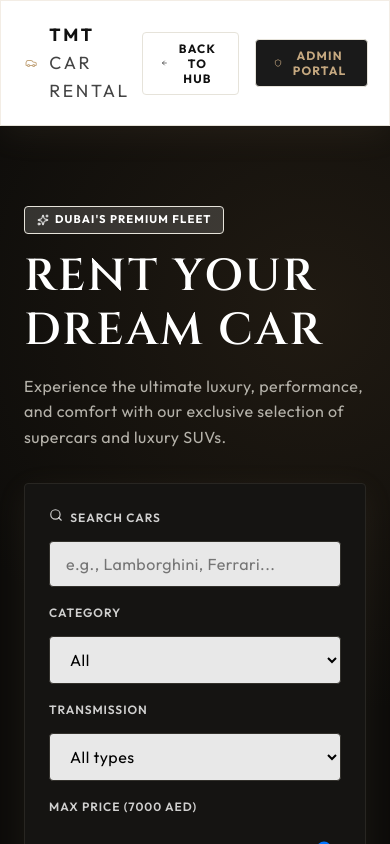
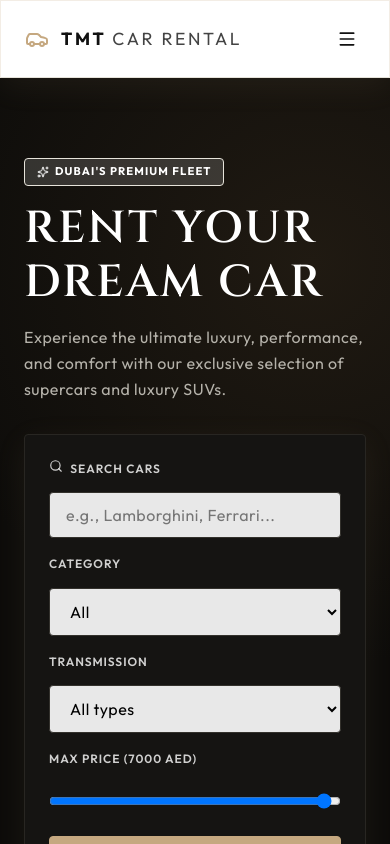
Before and after one commit to sheikhabuzar01/tmt-car-rentals, a React (Vite) app: page / in a window 390 px wide. Both pictures are taken after a click on the button "OPEN BOOKING PORTAL". Shown: the top 844 px of the page. Built offline with nearby package versions, Linux system fonts and the light colour scheme.

Commit message:
Add responsive header with hamburger menu for mobile

```diff
--- a/src/App.tsx
+++ b/src/App.tsx
@@ -1,7 +1,7 @@
 import { useState, useEffect } from 'react';
 import {
   Car as CarIcon, Shield, User, Key, ArrowLeft,
-  AlertCircle, Info, Sparkles, Check, X
+  AlertCircle, Info, Sparkles, Check, X, Menu
 } from 'lucide-react';
 import type { Car, Booking } from './utils/mockData';
 import { INITIAL_CARS, INITIAL_BOOKINGS } from './utils/mockData';
@@ -18,6 +18,7 @@ interface ToastMessage {
 export default function App() {
   // Portal routing state: 'selector' | 'customer' | 'owner'
   const [portal, setPortal] = useState<'selector' | 'customer' | 'owner'>('selector');
+  const [isMobileMenuOpen, setIsMobileMenuOpen] = useState(false);
 
   // State for inventory & bookings
   const [cars, setCars] = useState<Car[]>([]);
@@ -30,6 +31,11 @@ export default function App() {
 
   // Toast notifications state
   const [toasts, setToasts] = useState<ToastMessage[]>([]);
+
+  const handleSwitchPortal = (targetPortal: 'selector' | 'customer' | 'owner') => {
+    setPortal(targetPortal);
+    setIsMobileMenuOpen(false);
+  };
 
   // 1. Initial State Loading & Synchronization with LocalStorage
   useEffect(() => {
@@ -227,17 +233,25 @@ export default function App() {
 
       {/* Dynamic Navigation Header (for active portals, not the initial role selector) */}
       {portal !== 'selector' && (
-        <header className="portal-header glass-panel">
+        <header className="portal-header glass-panel" style={{ position: 'relative' }}>
           <div className="container header-flex">
-            <div className="logo-container" onClick={() => setPortal('selector')} style={{ cursor: 'pointer' }}>
+            <div className="logo-container" onClick={() => handleSwitchPortal('selector')} style={{ cursor: 'pointer' }}>
               <CarIcon className="logo-icon" size={24} />
               <span>TMT <span style={{ color: 'var(--text-secondary)', fontWeight: 400 }}>Car Rental</span></span>
             </div>
 
-            <div className="header-actions">
+            <button
+              className="hamburger-btn"
+              onClick={() => setIsMobileMenuOpen(!isMobileMenuOpen)}
+              aria-label="Toggle navigation"
+            >
+              {isMobileMenuOpen ? <X size={20} /> : <Menu size={20} />}
+            </button>
+
+            <div className="header-actions desktop-only">
               <button
                 className="btn btn-secondary switch-portal-btn"
-                onClick={() => setPortal('selector')}
+                onClick={() => handleSwitchPortal('selector')}
               >
                 <ArrowLeft size={14} /> Back to Hub
               </button>
@@ -246,7 +260,7 @@ export default function App() {
                 <button
                   className="btn btn-primary switch-portal-btn"
                   onClick={() => {
-                    setPortal('owner');
+                    handleSwitchPortal('owner');
                     showToast('Admin Portal cleared.', 'success');
                   }}
                   style={{ background: 'var(--secondary)', color: 'var(--primary)', border: '1px solid var(--border)' }}
@@ -256,13 +270,46 @@ export default function App() {
               ) : (
                 <button
                   className="btn btn-primary switch-portal-btn"
-                  onClick={() => setPortal('customer')}
+                  onClick={() => handleSwitchPortal('customer')}
                 >
                   <User size={14} /> Customer View
                 </button>
               )}
             </div>
           </div>
+
+          {/* Mobile dropdown menu */}
+          {isMobileMenuOpen && (
+            <div className="mobile-nav-menu glass-panel fade-in">
+              <button
+                className="btn btn-secondary mobile-nav-btn"
+                onClick={() => handleSwitchPortal('selector')}
+              >
+                <ArrowLeft size={14} /> Back to Hub
+              </button>
+
+              {portal === 'customer' ? (
+                <button
+                  className="btn btn-primary mobile-nav-btn"
+                  onClick={() => {
+                    handleSwitchPortal('owner');
+                    showToast('Admin Portal cleared.', 'success');
+                  }}
+                  style={{ background: 'var(--secondary)', color: 'var(--primary)', border: '1px solid var(--border)', width: '100%' }}
+                >
+                  <Shield size={14} /> Admin Portal
+                </button>
+              ) : (
+                <button
+                  className="btn btn-primary mobile-nav-btn"
+                  onClick={() => handleSwitchPortal('customer')}
+                  style={{ width: '100%' }}
+                >
+                  <User size={14} /> Customer View
+                </button>
+              )}
+            </div>
+          )}
         </header>
       )}
 
@@ -279,7 +326,7 @@ export default function App() {
 
           <div className="selector-grid">
             {/* Customer Portal Selector */}
-            <div className="selector-card glass-panel" onClick={() => setPortal('customer')}>
+            <div className="selector-card glass-panel" onClick={() => handleSwitchPortal('customer')}>
               <div className="selector-icon-wrapper">
                 <User size={36} />
               </div>
@@ -293,7 +340,7 @@ export default function App() {
             </div>
 
             {/* Owner Portal Selector */}
-            <div className="selector-card owner-card glass-panel" onClick={() => { setPortal('owner'); showToast('Admin Portal cleared.', 'success'); }}>
+            <div className="selector-card owner-card glass-panel" onClick={() => { handleSwitchPortal('owner'); showToast('Admin Portal cleared.', 'success'); }}>
               <div className="selector-icon-wrapper">
                 <Shield size={36} />
               </div>
--- a/src/index.css
+++ b/src/index.css
@@ -1435,3 +1435,55 @@ a {
   border-radius: var(--radius-sm);
   font-weight: 700;
 }
+
+/* Responsive Header & Navigation */
+.hamburger-btn {
+  display: none;
+  background: none;
+  border: none;
+  color: var(--text-primary);
+  cursor: pointer;
+  padding: 8px;
+  align-items: center;
+  justify-content: center;
+  transition: var(--transition);
+  border-radius: var(--radius-sm);
+}
+
+.hamburger-btn:hover {
+  color: var(--primary);
+  background-color: var(--bg-tertiary);
+}
+
+.mobile-nav-menu {
+  display: none;
+  flex-direction: column;
+  gap: 12px;
+  padding: 20px 24px;
+  border-bottom: 1px solid var(--border);
+  position: absolute;
+  top: 100%;
+  left: 0;
+  right: 0;
+  z-index: 99;
+  box-shadow: var(--glass-shadow);
+}
+
+.mobile-nav-btn {
+  width: 100%;
+  justify-content: center;
+}
+
+@media (max-width: 768px) {
+  .desktop-only {
+    display: none !important;
+  }
+
+  .hamburger-btn {
+    display: flex;
+  }
+
+  .mobile-nav-menu {
+    display: flex;
+  }
+}
```
